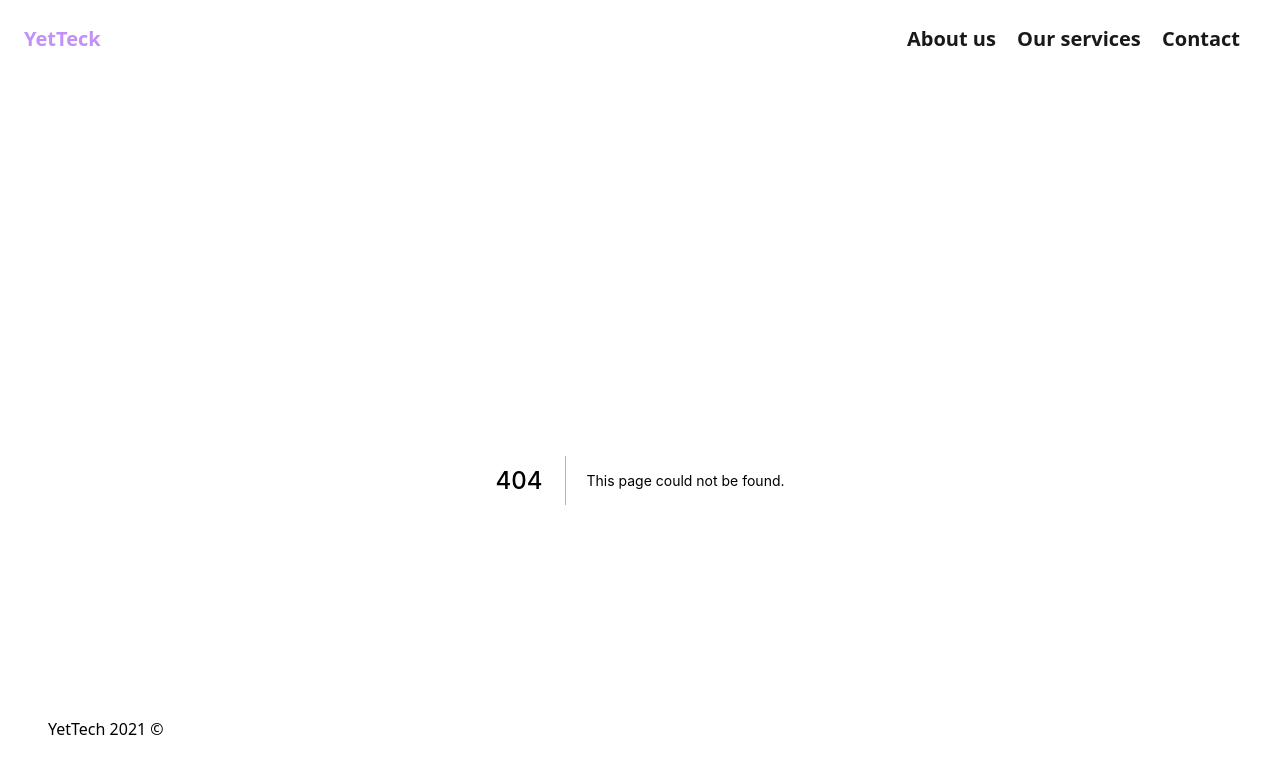
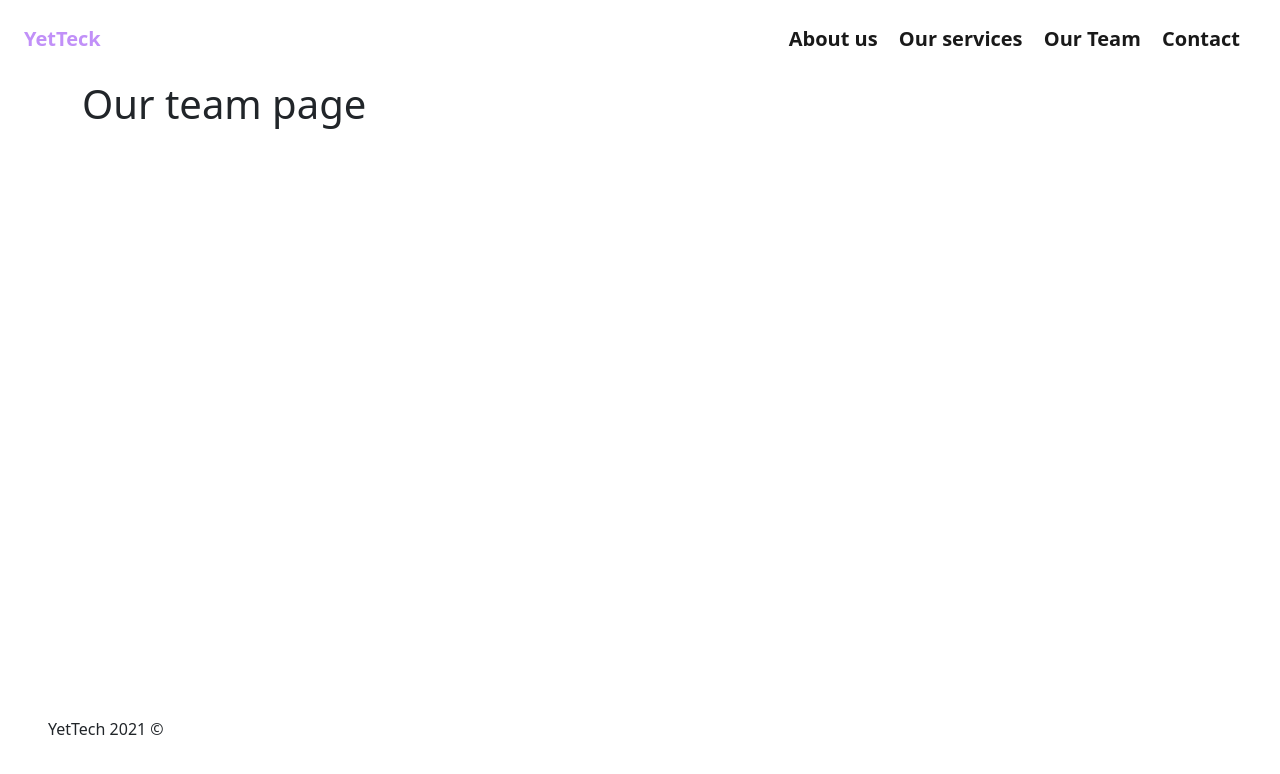
Before and after one commit to anasmasti/yettech-front, a Next.js app: page /our-team in a window 1280 px wide. Before the commit this address had no page. Shown: the top 774 px of the page. Built offline with nearby package versions, Linux system fonts and the light colour scheme.

Commit message:
Add Our team page and Add links to navbar

```diff
--- a/components/layout/Header.js
+++ b/components/layout/Header.js
@@ -24,6 +24,11 @@ const NavBar = () => {
                             <strong> Our services </strong>
                         </a>
                     </Link>
+                    <Link href="/our-team">
+                        <a className="navbar-brand" >
+                            <strong> Our Team </strong>
+                        </a>
+                    </Link>
                     <Link href="/contact">
                         <a className="navbar-brand" >
                             <strong> Contact </strong>
--- /dev/null
+++ b/pages/our-team/index.js
@@ -0,0 +1,13 @@
+import React from 'react'
+
+const OurTeam = () => {
+    return (
+        <div>
+            <h1>
+                Our team page
+            </h1>
+        </div>
+    )
+}
+
+export default OurTeam
```
Also changed, not shown: 2 other files (tests, documents, lock files or other folders).
